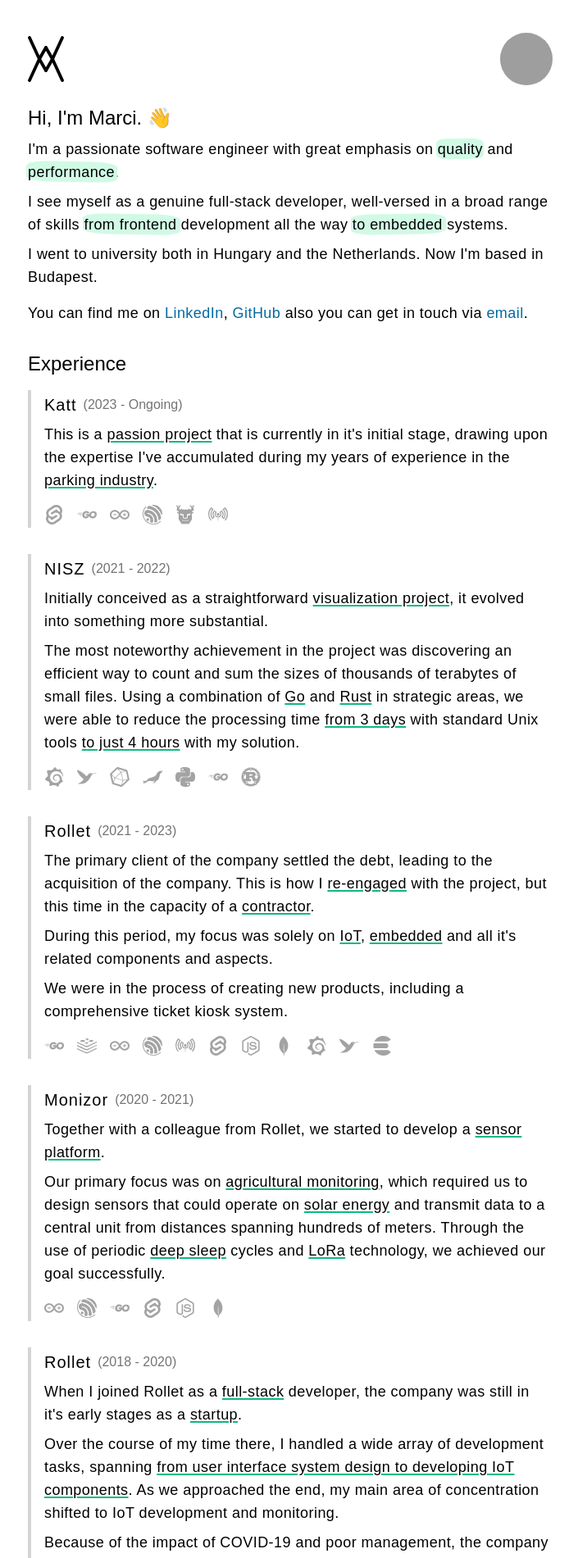
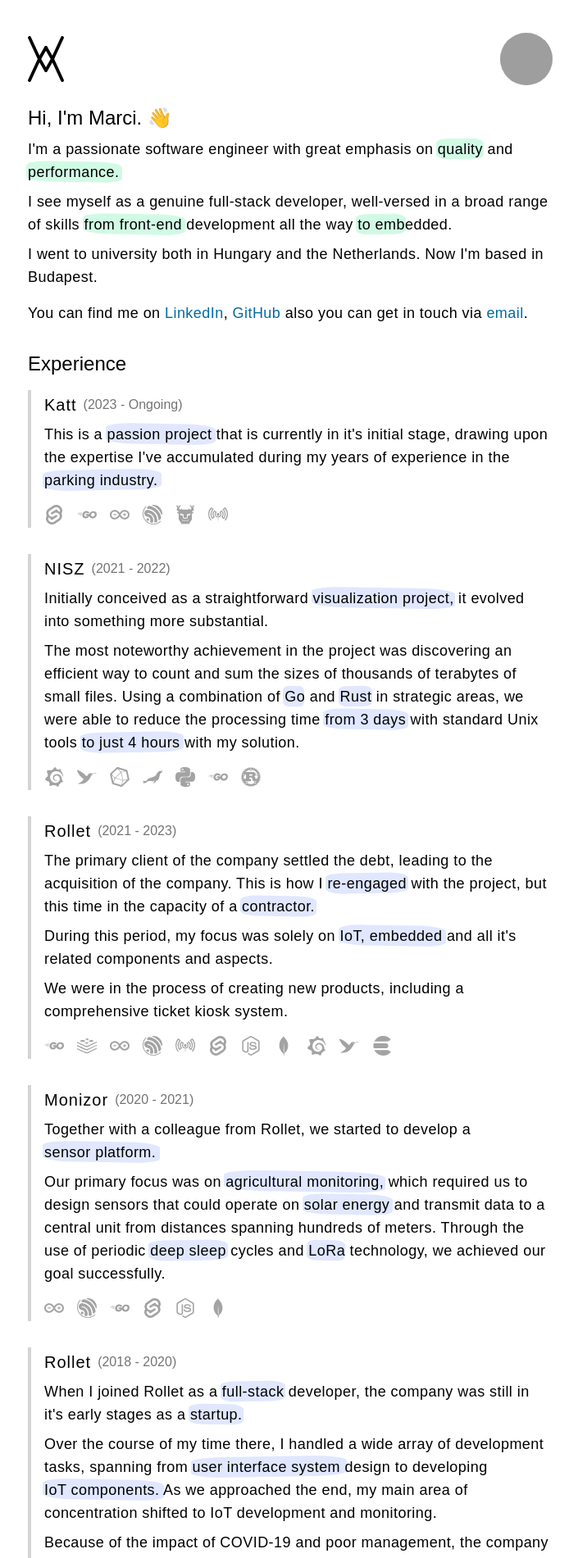
Before and after one commit to webermarci/webermarcieu, a SvelteKit app: page / in a window 1280 px wide. Shown: the top 1901 px of the page at 82% size, without its empty margins (286-991 px from the left). Built offline with nearby package versions, Linux system fonts and the light colour scheme; grey boxes are pictures that could not be loaded; a web font is replaced by a local one.

Commit message:
change underlines to highlights

```diff
--- a/src/routes/+page.svelte
+++ b/src/routes/+page.svelte
@@ -31,26 +31,25 @@
 
 		<p class="mb-2 text-lg tracking-wide">
 			I'm a passionate software engineer with great emphasis on <span
-				class="highlight-container-right quality-delay"
+				class="green-highlight-container-right quality-animation"
 				><span class="highlight">quality</span></span
 			>
 			and
-			<span class="highlight-container-left performance-delay"
-				><span class="highlight">performance</span></span
-			>.
+			<span class="green-highlight-container-left performance-animation"
+				><span class="highlight">performance.</span></span
+			>
 		</p>
 
 		<p class="mb-2 text-lg tracking-wide">
 			I see myself as a genuine full-stack developer, well-versed in a
 			broad range of skills <span
-				class="highlight-container-left frontend-delay"
-				><span class="highlight">from frontend</span></span
+				class="green-highlight-container-left frontend-animation"
+				><span class="highlight">from front-end</span></span
 			>
 			development all the way
-			<span class="highlight-container-right embedded-delay"
-				><span class="highlight">to embedded</span></span
+			<span class="green-highlight-container-right embedded-animation"
+				><span class="highlight">to embedded.</span></span
 			>
-			systems.
 		</p>
 
 		<p class="mb-4 text-lg tracking-wide">
@@ -97,15 +96,17 @@
 
 				<div class="mb-4">
 					<p class="text-lg tracking-wide">
-						This is a <span class="underlined-experience"
-							>passion project</span
+						This is a <span class="indigo-highlight-container-left"
+							><span class="highlight">passion project</span
+							></span
 						>
 						that is currently in it's initial stage, drawing upon the
 						expertise I've accumulated during my years of experience
 						in the
-						<span class="underlined-experience"
-							>parking industry</span
-						>.
+						<span class="indigo-highlight-container-right"
+							><span class="highlight">parking industry.</span
+							></span
+						>
 					</p>
 				</div>
 
@@ -197,8 +198,9 @@
 				<div class="mb-4">
 					<p class="mb-2 text-lg tracking-wide">
 						Initially conceived as a straightforward <span
-							class="underlined-experience"
-							>visualization project</span
+							class="indigo-highlight-container-left"
+							><span class="highlight">visualization project</span
+							></span
 						>, it evolved into something more substantial.
 					</p>
 
@@ -206,16 +208,23 @@
 						The most noteworthy achievement in the project was
 						discovering an efficient way to count and sum the sizes
 						of thousands of terabytes of small files. Using a
-						combination of <span class="underlined-experience"
-							>Go</span
+						combination of <span
+							class="indigo-highlight-container-left"
+							><span class="highlight">Go</span></span
 						>
-						and <span class="underlined-experience">Rust</span> in
-						strategic areas, we were able to reduce the processing
+						and
+						<span class="indigo-highlight-container-right"
+							><span class="highlight">Rust</span></span
+						>
+						in strategic areas, we were able to reduce the processing
 						time
-						<span class="underlined-experience">from 3 days</span>
+						<span class="indigo-highlight-container-left"
+							><span class="highlight">from 3 days</span></span
+						>
 						with standard Unix tools
-						<span class="underlined-experience"
-							>to just 4 hours</span
+						<span class="indigo-highlight-container-right"
+							><span class="highlight">to just 4 hours</span
+							></span
 						> with my solution.
 					</p>
 				</div>
@@ -321,17 +330,20 @@
 					<p class="mb-2 text-lg tracking-wide">
 						The primary client of the company settled the debt,
 						leading to the acquisition of the company. This is how I <span
-							class="underlined-experience">re-engaged</span
+							class="indigo-highlight-container-right"
+							><span class="highlight">re-engaged</span></span
 						>
 						with the project, but this time in the capacity of a
-						<span class="underlined-experience">contractor</span>.
+						<span class="indigo-highlight-container-left"
+							><span class="highlight">contractor.</span></span
+						>
 					</p>
 
 					<p class="mb-2 text-lg tracking-wide">
 						During this period, my focus was solely on <span
-							class="underlined-experience">IoT</span
-						>, <span class="underlined-experience">embedded</span> and
-						all it's related components and aspects.
+							class="indigo-highlight-container-left"
+							><span class="highlight">IoT, embedded</span></span
+						> and all it's related components and aspects.
 					</p>
 
 					<p class="text-lg tracking-wide">
@@ -488,24 +500,32 @@
 				<div class="mb-4">
 					<p class="mb-2 text-lg tracking-wide">
 						Together with a colleague from Rollet, we started to
-						develop a <span class="underlined-experience"
-							>sensor platform</span
-						>.
+						develop a <span class="indigo-highlight-container-left"
+							><span class="highlight">sensor platform.</span
+							></span
+						>
 					</p>
 
 					<p class="mb-2 text-lg tracking-wide">
 						Our primary focus was on <span
-							class="underlined-experience"
-							>agricultural monitoring</span
+							class="indigo-highlight-container-left"
+							><span class="highlight"
+								>agricultural monitoring</span
+							></span
 						>, which required us to design sensors that could
 						operate on
-						<span class="underlined-experience">solar energy</span>
+						<span class="indigo-highlight-container-left"
+							><span class="highlight">solar energy</span></span
+						>
 						and transmit data to a central unit from distances spanning
 						hundreds of meters. Through the use of periodic
-						<span class="underlined-experience">deep sleep</span>
+						<span class="indigo-highlight-container-right"
+							><span class="highlight">deep sleep</span></span
+						>
 						cycles and
-						<span class="underlined-experience">LoRa</span> technology,
-						we achieved our goal successfully.
+						<span class="indigo-highlight-container-left"
+							><span class="highlight">LoRa</span></span
+						> technology, we achieved our goal successfully.
 					</p>
 				</div>
 
@@ -597,21 +617,29 @@
 				<div class="mb-4">
 					<p class="mb-2 text-lg tracking-wide">
 						When I joined Rollet as a <span
-							class="underlined-experience">full-stack</span
+							class="indigo-highlight-container-right"
+							><span class="highlight">full-stack</span></span
 						>
 						developer, the company was still in it's early stages as
 						a
-						<span class="underlined-experience">startup</span>.
+						<span class="indigo-highlight-container-left"
+							><span class="highlight">startup.</span></span
+						>
 					</p>
 
 					<p class="mb-2 text-lg tracking-wide">
 						Over the course of my time there, I handled a wide array
-						of development tasks, spanning
-						<span class="underlined-experience"
-							>from user interface system design to developing IoT
-							components</span
-						>. As we approached the end, my main area of
-						concentration shifted to IoT development and monitoring.
+						of development tasks, spanning from
+						<span class="indigo-highlight-container-right"
+							><span class="highlight">user interface system</span
+							></span
+						>
+						design to developing
+						<span class="indigo-highlight-container-left"
+							><span class="highlight">IoT components.</span
+							></span
+						> As we approached the end, my main area of concentration
+						shifted to IoT development and monitoring.
 					</p>
 
 					<p class="text-lg tracking-wide">
@@ -780,18 +808,20 @@
 				<div class="mb-4">
 					<p class="mb-2 text-lg tracking-wide">
 						I was responsible for the development of the company's <span
-							class="underlined-experience"
-							>internal HR system</span
-						>, which served as my initial job in the field.
+							class="indigo-highlight-container-left"
+							><span class="highlight">internal HR system,</span
+							></span
+						> which served as my initial job in the field.
 					</p>
 
 					<p class="text-lg tracking-wide">
 						It proved to be a valuable experience as I primarily
 						worked autonomously on the technical aspects while also
 						contributing to the
-						<span class="underlined-experience"
-							>product development</span
-						>.
+						<span class="indigo-highlight-container-right"
+							><span class="highlight">product development.</span
+							></span
+						>
 					</p>
 				</div>
 
@@ -893,19 +923,24 @@
 		@apply decoration-emerald-500;
 	}
 
-	.highlight-container-left,
-	.highlight-container-right,
+	.green-highlight-container-left,
+	.green-highlight-container-right,
+	.indigo-highlight-container-left,
+	.indigo-highlight-container-right,
 	.highlight {
 		@apply relative;
 	}
 
-	.highlight-container-left,
-	.highlight-container-right {
+	.green-highlight-container-left,
+	.green-highlight-container-right,
+	.indigo-highlight-container-left,
+	.indigo-highlight-container-right {
 		@apply inline-block;
 	}
 
-	.highlight-container-left:before,
-	.highlight-container-right:before {
+	.green-highlight-container-left:before,
+	.green-highlight-container-right:before {
+		@apply -z-50;
 		@apply absolute;
 		@apply block;
 		@apply w-0;
@@ -917,36 +952,66 @@
 		@apply bg-emerald-100;
 		@apply dark:bg-emerald-600;
 		content: " ";
+	}
+
+	.indigo-highlight-container-left:before,
+	.indigo-highlight-container-right:before {
+		@apply -z-50;
+		@apply absolute;
+		@apply block;
+		@apply w-[105%];
+		@apply h-[90%];
+		@apply ml-[-1px];
+		@apply mt-[2px];
+		@apply top-[-1px];
+		@apply left-[-1px];
+		@apply bg-indigo-100;
+		@apply dark:bg-indigo-500;
+		content: " ";
+	}
+
+	.green-highlight-container-left:before,
+	.indigo-highlight-container-left:before {
+		border-radius: 23% 26% 20% 25%;
+		transform: rotate(1deg);
+	}
+
+	.green-highlight-container-right:before,
+	.indigo-highlight-container-right:before {
+		border-radius: 20% 25% 22% 24%;
+		transform: rotate(-1deg);
+	}
+
+	.quality-animation:before {
 		animation-name: highlight-animation;
 		animation-duration: 1.2s;
 		animation-fill-mode: forwards;
 		animation-timing-function: ease-in-out;
-	}
-
-	.highlight-container-left:before {
-		border-radius: 23% 26% 20% 25%;
-		transform: rotate(1deg);
-	}
-
-	.highlight-container-right:before {
-		border-radius: 20% 25% 22% 24%;
-		transform: rotate(-1deg);
-	}
-
-	.quality-delay:before {
 		animation-delay: 0.5s;
 	}
 
-	.performance-delay:before {
-		animation-delay: 1.6s;
+	.performance-animation:before {
+		animation-name: highlight-animation;
+		animation-duration: 1.2s;
+		animation-fill-mode: forwards;
+		animation-timing-function: ease-in-out;
+		animation-delay: 1.8s;
 	}
 
-	.frontend-delay:before {
-		animation-delay: 2.7s;
+	.frontend-animation:before {
+		animation-name: highlight-animation;
+		animation-duration: 1.2s;
+		animation-fill-mode: forwards;
+		animation-timing-function: ease-in-out;
+		animation-delay: 3.1s;
 	}
 
-	.embedded-delay:before {
-		animation-delay: 3.8s;
+	.embedded-animation:before {
+		animation-name: highlight-animation;
+		animation-duration: 1.2s;
+		animation-fill-mode: forwards;
+		animation-timing-function: ease-in-out;
+		animation-delay: 4.4s;
 	}
 
 	@keyframes highlight-animation {
```
